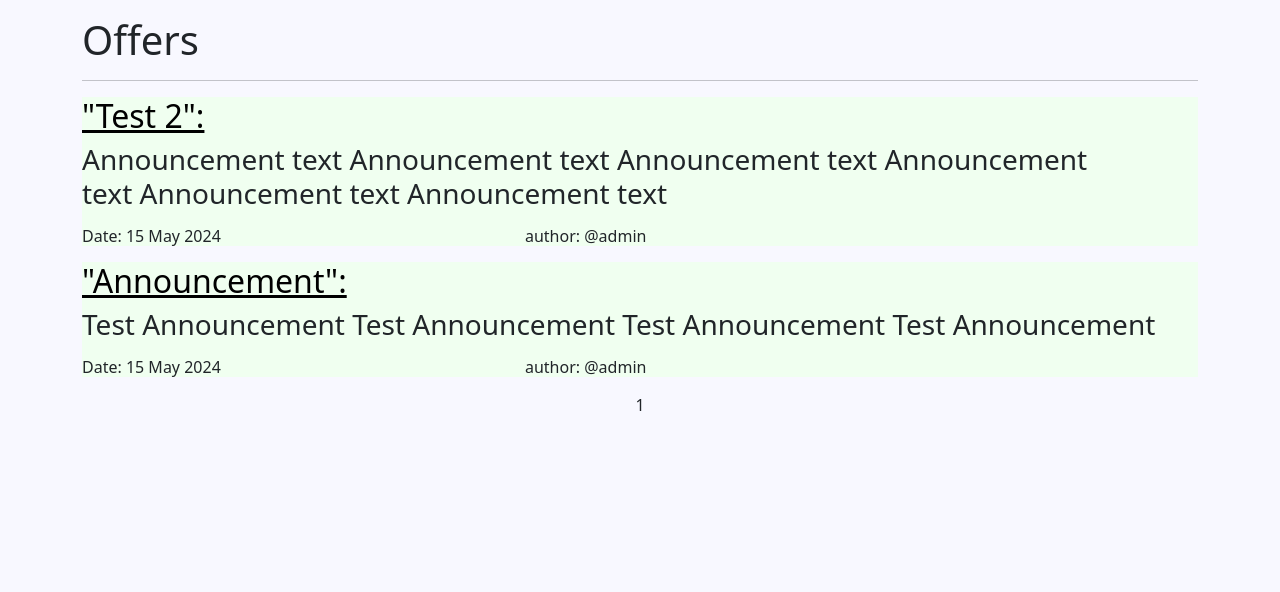
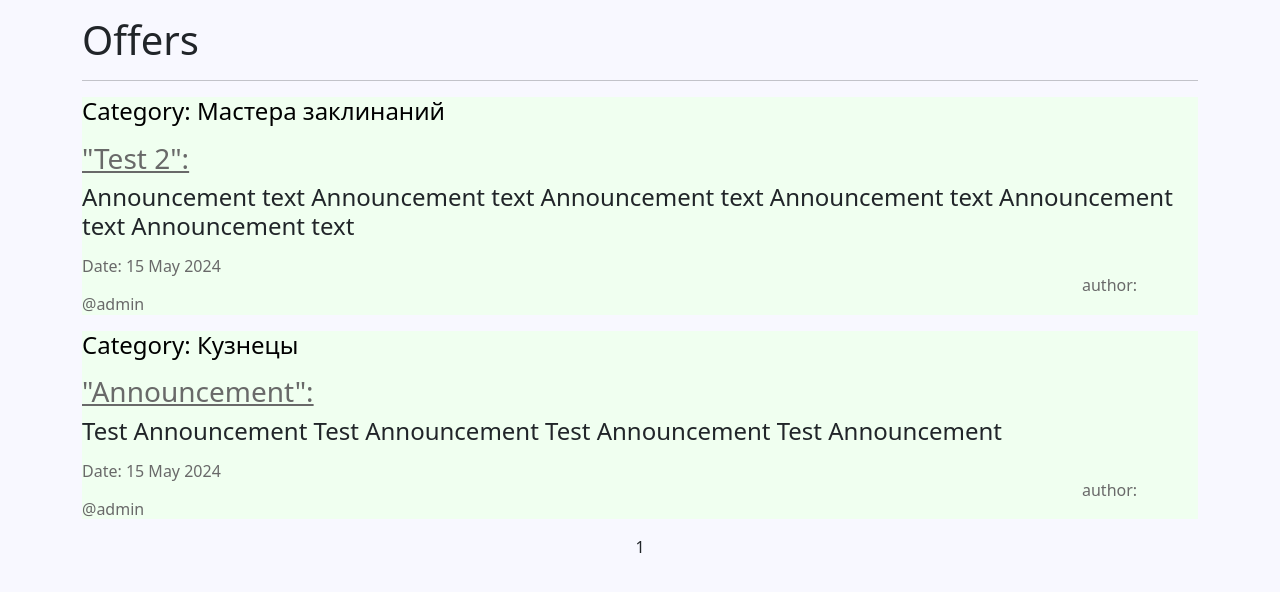
Before and after one commit to IlyacloudDev/django-desk-messages, a Django app: page / in a window 1280 px wide. Shown: the part 56-648 px from the top of the page. Run offline with Django 5.2, Linux system fonts and the light colour scheme; data comes from the database, SQL or seed files in the repository; some libraries are stand-ins or nearby versions.

Commit message:
was added showing of category announcement

```diff
--- a/templates/announcements/list.html
+++ b/templates/announcements/list.html
@@ -16,14 +16,18 @@ Announcements
     {% if announcements %}
         {% for announcement in announcements %}
         <div align="left" style="background-color: #F0FFF0">
-            <h2>
-                <a href="{% url 'announcement_detail' pk=announcement.id %}" style="color: #000000">"{{ announcement.title }}":</a>
-            </h2>
+            <h4 style="color: #000000">
+                Category: {{ announcement.category }}
+            </h4>
+            <p></p>
             <h3>
+                <a href="{% url 'announcement_detail' pk=announcement.id %}" style="color: #696969">"{{ announcement.title }}":</a>
+            </h3>
+            <h4>
                 {{announcement.announcement_text|safe }}
-            </h3>
-            <h6 style="text-align: left;">
-                Date: {{ announcement.time_in|date:'d M Y' }} <span style='padding-left:300px;'> author: @{{ announcement.author }} </span>
+            </h4>
+            <h6 style="text-align: left; color: #696969" >
+                Date: {{ announcement.time_in|date:'d M Y' }} <span style='padding-left:1000px;'> author: @{{ announcement.author }} </span>
             </h6>
         </div>
         <p></p>
```
Also changed, not shown: templates/announcements/detail.html (+5 -5 lines).
